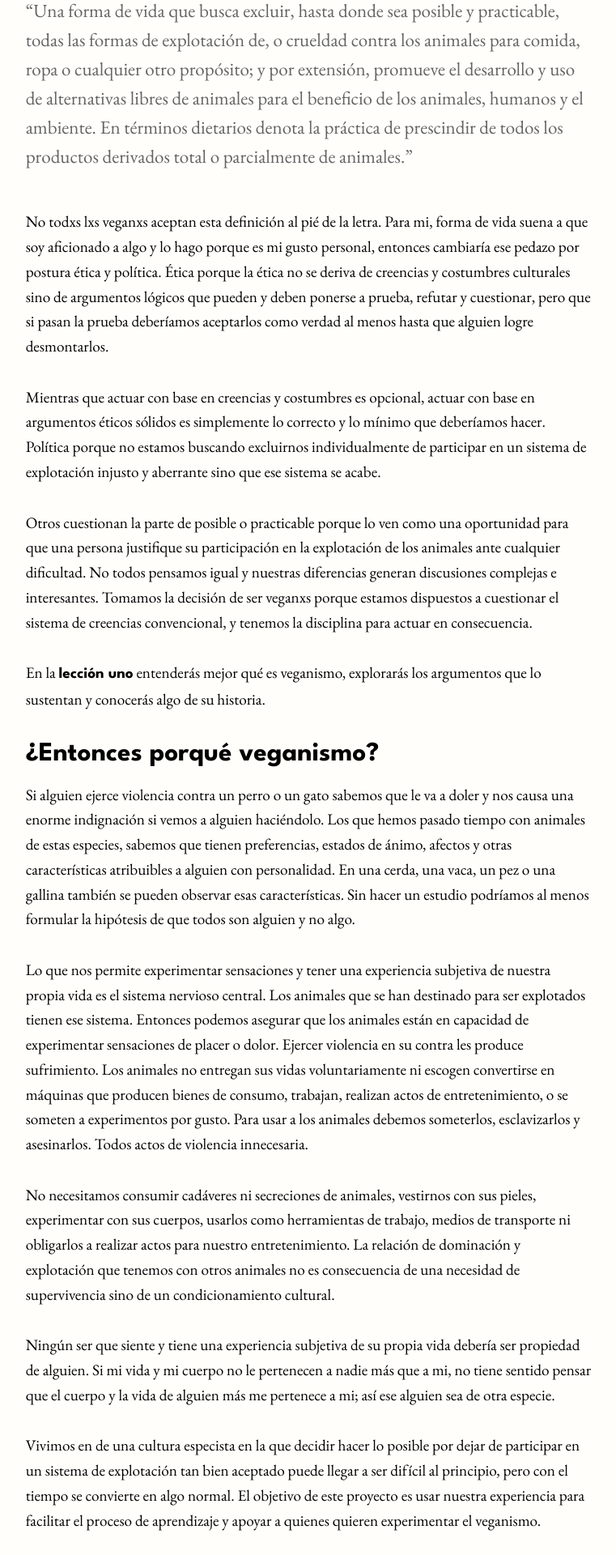
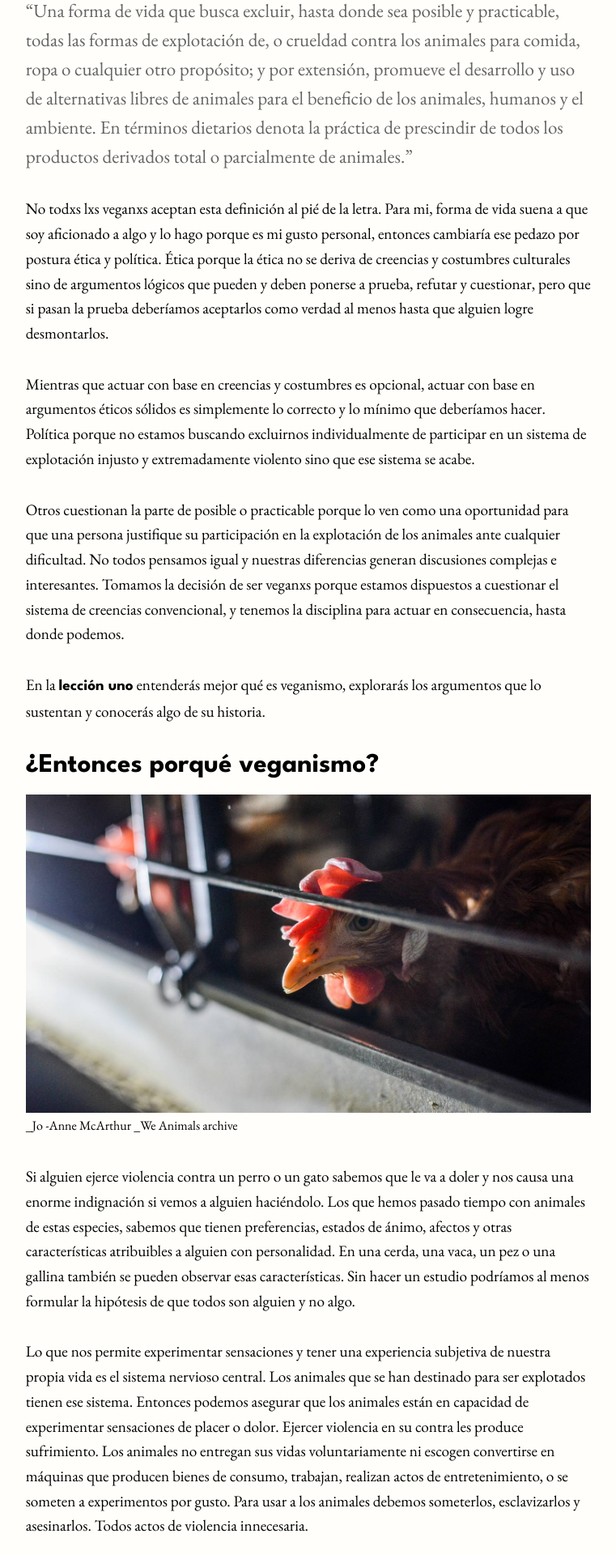
Before and after one commit to tallerveganista/tallerveganista.github.io, a Jekyll site: the page built from _posts/2020-11-26-porque.md, in a window 1280 px wide. Shown: the part 693-2613 px from the top of the page at 81% size, without its empty margins (259-1020 px from the left). Built offline with Jekyll 4.4.1, drawn with Linux system fonts in a browser that asks for light colours; nearby versions of some CDN libraries; some web fonts are replaced; a script that is not in the unit is left out; some of the changed text lies outside the part shown.

Commit message:
why template 100%

```diff
--- a/_posts/2020-11-26-porque.md
+++ b/_posts/2020-11-26-porque.md
@@ -17,13 +17,17 @@
 
 No todxs lxs veganxs aceptan esta definición al pié de la letra. Para mi, forma de vida suena a que soy aficionado a algo y lo hago porque es mi gusto personal, entonces cambiaría ese pedazo por postura ética y política. Ética porque la ética no se deriva de creencias y costumbres culturales sino de argumentos lógicos que pueden y deben ponerse a prueba, refutar y cuestionar, pero que si pasan la prueba deberíamos aceptarlos como verdad al menos hasta que alguien logre desmontarlos.
 
-Mientras que actuar con base en creencias y costumbres es opcional, actuar con base en argumentos éticos sólidos es simplemente lo correcto y lo mínimo que deberíamos hacer. Política porque no estamos buscando excluirnos individualmente de participar en un sistema de explotación injusto y aberrante sino que ese sistema se acabe.
+Mientras que actuar con base en creencias y costumbres es opcional, actuar con base en argumentos éticos sólidos es simplemente lo correcto y lo mínimo que deberíamos hacer. Política porque no estamos buscando excluirnos individualmente de participar en un sistema de explotación injusto y extremadamente violento sino que ese sistema se acabe.
 
-Otros cuestionan la parte de posible o practicable porque lo ven como una oportunidad para que una persona justifique su participación en la explotación de los animales ante cualquier dificultad. No todos pensamos igual y nuestras diferencias generan discusiones complejas e interesantes. Tomamos la decisión de ser veganxs porque estamos dispuestos a cuestionar el sistema de creencias convencional, y tenemos la disciplina para actuar en consecuencia.
+Otros cuestionan la parte de posible o practicable porque lo ven como una oportunidad para que una persona justifique su participación en la explotación de los animales ante cualquier dificultad. No todos pensamos igual y nuestras diferencias generan discusiones complejas e interesantes. Tomamos la decisión de ser veganxs porque estamos dispuestos a cuestionar el sistema de creencias convencional, y tenemos la disciplina para actuar en consecuencia, hasta donde podemos.
 
 En la [lección uno](#){:target='_blank' class="link"} entenderás mejor qué es veganismo, explorarás los argumentos que lo sustentan y conocerás algo de su historia.
 
 ### ¿Entonces porqué veganismo?
+
+![Gallina en una granja industrial _Jo -Anne McArthur _We Animals archive](/assets/images/why-veganism-article.jpg)
+[_Jo -Anne McArthur _We Animals archive](https://www.weanimalsarchive.org/#/gallery/40;imageid=4158){:target='_blank' class="caption"}
+
 
 Si alguien ejerce violencia contra un perro o un gato sabemos que le va a doler y nos causa una enorme indignación si vemos a alguien haciéndolo. Los que hemos pasado tiempo con animales de estas especies, sabemos que tienen preferencias, estados de ánimo, afectos y otras características atribuibles a alguien con personalidad. En una cerda, una vaca, un pez o una gallina también se pueden observar esas características. Sin hacer un estudio podríamos al menos formular la hipótesis de que todos son alguien y no algo.
 
@@ -31,6 +35,12 @@
 
 No necesitamos consumir cadáveres ni secreciones de animales, vestirnos con sus pieles, experimentar con sus cuerpos, usarlos como herramientas de trabajo, medios de transporte ni obligarlos a realizar actos para nuestro entretenimiento. La relación de dominación y explotación que tenemos con otros animales no es consecuencia de una necesidad de supervivencia sino de un condicionamiento cultural.
 
+<div class="video-wrapper">
+  <iframe src="https://www.youtube.com/embed/m2dtEhHxpXA" frameborder="0" allow="accelerometer; autoplay; clipboard-write; encrypted-media; gyroscope; picture-in-picture" allowfullscreen></iframe>
+</div>
+
+[¿Por qué no ser vegano? _Macakiux. Youtube](https://www.youtube.com/watch?v=m2dtEhHxpXA){:target='_blank' class="caption"}
+
 Ningún ser que siente y tiene una experiencia subjetiva de su propia vida debería ser propiedad de alguien. Si mi vida y mi cuerpo no le pertenecen a nadie más que a mi, no tiene sentido pensar que el cuerpo y la vida de alguien más me pertenece a mi; así ese alguien sea de otra especie.
 
 Vivimos en de una cultura especista en la que decidir hacer lo posible por dejar de participar en un sistema de explotación tan bien aceptado puede llegar a ser difícil al principio, pero con el tiempo se convierte en algo normal. El objetivo de este proyecto es usar nuestra experiencia para facilitar el proceso de aprendizaje y apoyar a quienes quieren experimentar el veganismo.
--- a/assets/js/nav-shrink.js
+++ b/assets/js/nav-shrink.js
@@ -1,3 +1,4 @@
+
 $(window).scroll(function() {
   if ($(document).scrollTop() > 48) {
     $('.main-nav').addClass('shrink-nav uk-animation-slide-top');
--- a/assets/scss/media-queries.scss
+++ b/assets/scss/media-queries.scss
@@ -216,6 +216,10 @@
       border-bottom: none;
     }
   }
+
+  .content-post{
+    margin: 0 0 6.5rem 0;
+  }
 }
 
 // lg - from 962
```
Also changed, not shown: assets/scss/styles.scss (+31 -4 lines), assets/css/media-queries.css, assets/css/styles.css, assets/images/why-veganism-article.jpg (added).
